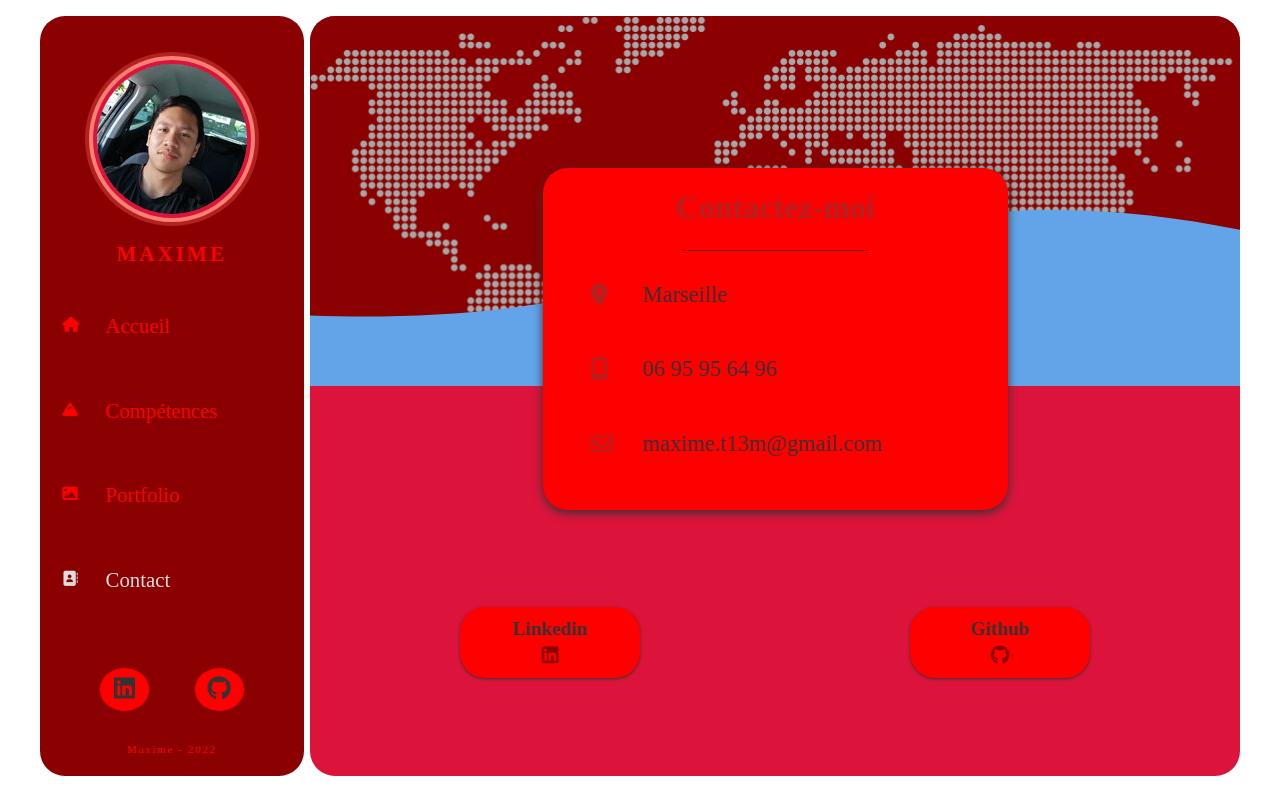
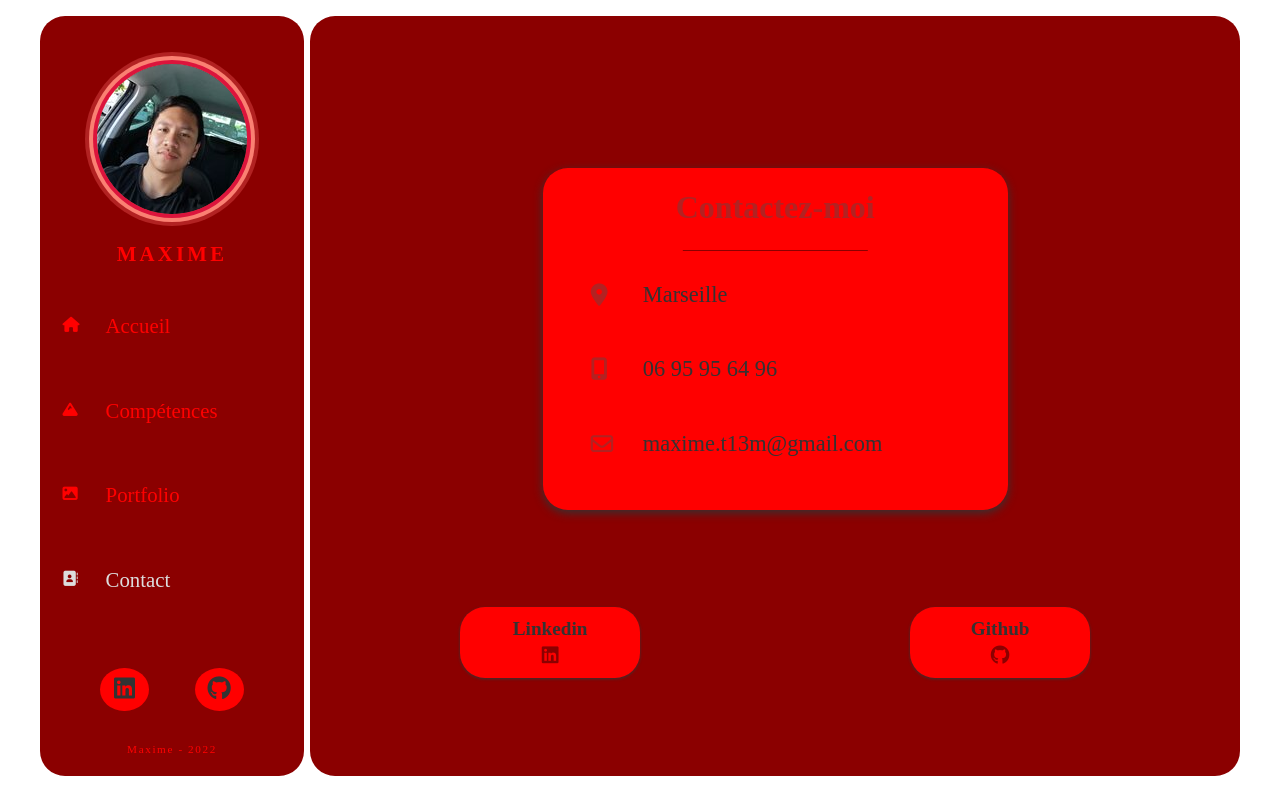
Before and after one commit to Aizkun/React-cv, a React (Create React App) app: page /contact in a window 1280 px wide. Built offline with nearby package versions, Linux system fonts and the light colour scheme; a web font is replaced by a local one.

Commit message:
update style

```diff
--- a/public/index.html
+++ b/public/index.html
@@ -7,12 +7,11 @@
   <meta name="theme-color" content="#000000" />
   <meta name="description" content="Web site created using create-react-app" />
 
-  <link rel="" shortcut icon href="./media/laptop.svg">
+  <link rel="shortcut icon" href="./media/laptop.svg">
 
   <title>Maxime - CV</title>
   <!-- <link rel="stylesheet" href="https://use.fontawesome.com/releases"> -->
-  <link rel="stylesheet"
-href="https://cdnjs.cloudflare.com/ajax/libs/font-awesome/6.2.1/css/all.min.css">
+  <link rel="stylesheet" href="https://cdnjs.cloudflare.com/ajax/libs/font-awesome/6.2.1/css/all.min.css">
 </head>
 
 <body>
--- a/src/components/Navigation.js
+++ b/src/components/Navigation.js
@@ -45,10 +45,10 @@ const Navigation = () => {
             <div className='socialNetwork'>
                 <ul>
                     <li>
-                        <a href='https://wwww.google.com' target="_blank" rel="noopener noreferrer"><i className="fab fa-linkedin"></i></a>
+                        <a href='https://www.linkedin.com/in/maxime-tan-02229b209/' target="_blank" rel="noopener noreferrer"><i className="fab fa-linkedin"></i></a>
                     </li>
                     <li>
-                        <a href='https://wwww.google.com' target="_blank" rel="noopener noreferrer"><i className="fab fa-github"></i></a>
+                        <a href='https://github.com/Aizkun' target="_blank" rel="noopener noreferrer"><i className="fab fa-github"></i></a>
                     </li>
                     {/* <li>
                         <a href='https://wwww.google.com' target="_blank" rel="noopener noreferrer"><i className="fab fa-twitter"></i></a>
--- a/src/pages/Contact.js
+++ b/src/pages/Contact.js
@@ -31,7 +31,7 @@ const Contact = () => {
                 </div>
                 <div className='socialNetwork'>
                     <ul>
-                        <a href='http://www.google.com' target="_blank" rel='noopener noreferrer'>
+                        <a href='https://www.linkedin.com/in/maxime-tan-02229b209/' target="_blank" rel='noopener noreferrer'>
                             <h4>Linkedin</h4>
                             <i className='fab fa-linkedin'></i>
                         </a>
--- a/src/pages/Home.js
+++ b/src/pages/Home.js
@@ -10,7 +10,7 @@ const Home = () => {
                     <h1>Maxime</h1>
                     <h2>Développeur web</h2>
                     <div className='pdf'>
-                        <a href='/' target="_blank">Télécharger CV</a>
+                        <a href='./media/CV-Maxime.pdf' target="_blank">Télécharger CV</a>
                     </div>
                 </div>
             </div>
--- a/src/styles/components/navigation.scss
+++ b/src/styles/components/navigation.scss
@@ -134,7 +134,7 @@
             color: $color-5;
 
             &:hover {
-                color: $color-4;
+                color: $white;
             }
         }
     }
--- a/src/styles/pages/_contact.scss
+++ b/src/styles/pages/_contact.scss
@@ -1,5 +1,5 @@
 .contactContent {
-  background: $color-3;
+  background: $color-1;
   border-radius: $borderRadius;
   width: 100%;
   overflow: hidden;
@@ -11,32 +11,32 @@
     "2"
     "3";
 
-  .header {
-    grid-area: 1;
-    width: 100%;
-    position: relative;
-    background: $color-1;
-    height: 340px;
+  // .header {
+  //   grid-area: 1;
+  //   width: 100%;
+  //   position: relative;
+  //   background: $color-1;
+  //   height: 340px;
 
-    &:before {
-      content: '';
-      width: 100%;
-      height: 100%;
-      position: absolute;
-      background: url(../../media/map.jpg) no-repeat center top/cover;
-      filter: grayscale(100%);
-    }
+  //   // &:before {
+  //   //   content: '';
+  //   //   width: 100%;
+  //   //   height: 100%;
+  //   //   position: absolute;
+  //   //   background: url(../../media/map.jpg) no-repeat center top/cover;
+  //   //   filter: grayscale(100%);
+  //   // }
 
-    &:after {
-      content: '';
-      width: 100%;
-      height: 100%;
-      position: absolute;
-      top: 30px;
-      background: url(../../media/shape.svg) no-repeat center /cover;
+  //   // &:after {
+  //   //   content: '';
+  //   //   width: 100%;
+  //   //   height: 100%;
+  //   //   position: absolute;
+  //   //   top: 30px;
+  //   //   background: url(../../media/shape.svg) no-repeat center /cover;
 
-    }
-  }
+  //   // }
+  // }
 
   .contactBox {
     grid-area: 2;
@@ -94,6 +94,10 @@
         outline: none;
         width: 350px;
         transition: .2s ease;
+
+        &:hover {
+          color: $white;
+        }
       }
 
       .clickInput:hover {
@@ -157,13 +161,13 @@
         @include networkAnim(.8s);
       }
 
-      a:nth-child(3) {
-        @include networkAnim(1.2s);
-      }
+      // a:nth-child(3) {
+      //   @include networkAnim(1.2s);
+      // }
 
-      a:nth-child(4) {
-        @include networkAnim(1.6s);
-      }
+      // a:nth-child(4) {
+      //   @include networkAnim(1.6s);
+      // }
     }
   }
 }
--- a/src/styles/pages/_home.scss
+++ b/src/styles/pages/_home.scss
@@ -28,7 +28,7 @@
             h1 {
                 font-size: 5rem;
                 font-family: $font-3;
-                color: $color-5;
+                color: $white;
                 text-transform: uppercase;
                 text-shadow: 3px 6px 2px $black;
             }
@@ -36,14 +36,14 @@
             h2 {
                 font-size: 2.5rem;
                 padding: 1.5rem 0 7rem;
-                color: $color-3;
+                color: $color-5;
                 text-shadow: 1px 4px 1px $black;
             }
 
             .pdf {
                 a {
                     font-size: 1.5rem;
-                    background: $color-3;
+                    background: $color-5;
                     padding: 1rem 2rem;
                     border-radius: $borderRadius;
                     box-shadow: 0 5px 1px rgb(15, 15, 15);
--- a/src/styles/pages/_portfolio.scss
+++ b/src/styles/pages/_portfolio.scss
@@ -22,7 +22,7 @@
     box-shadow: $shadow;
 
     li {
-      color: $color-3;
+      color: $white;
       font-size: 1.1rem;
       text-transform: uppercase;
       padding: 0 1rem;
@@ -43,7 +43,7 @@
           height: .9rem;
           width: .9rem;
           border-radius: 50%;
-          border: 2px solid $color-4;
+          border: 2px solid $white;
           cursor: pointer;
           transition: 0.3s;
         }
```
Also changed, not shown: src/data/portfolioData.js (+10 -10 lines), public/media/billGates.jpg (deleted), 1 other file (tests, documents, lock files or other folders).
